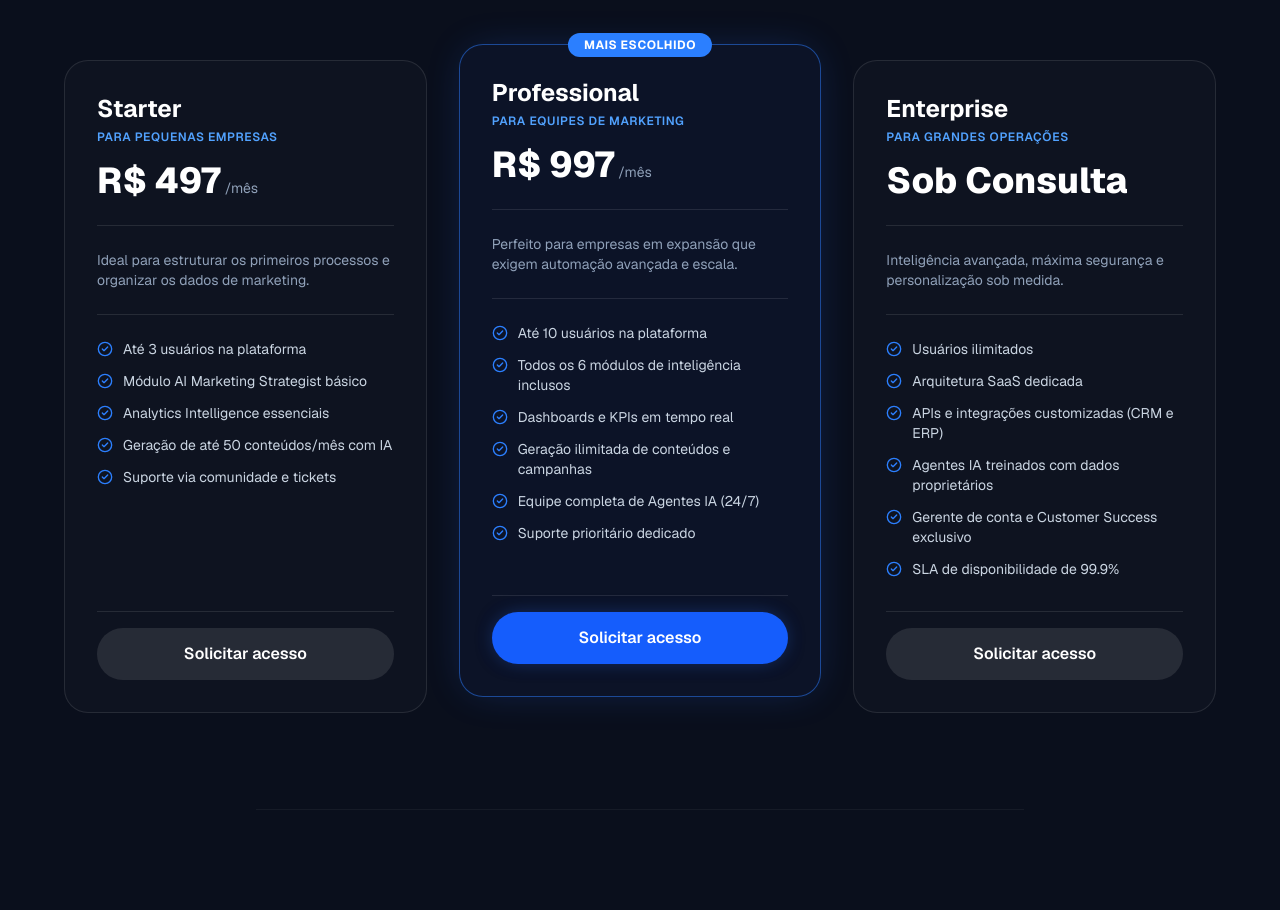
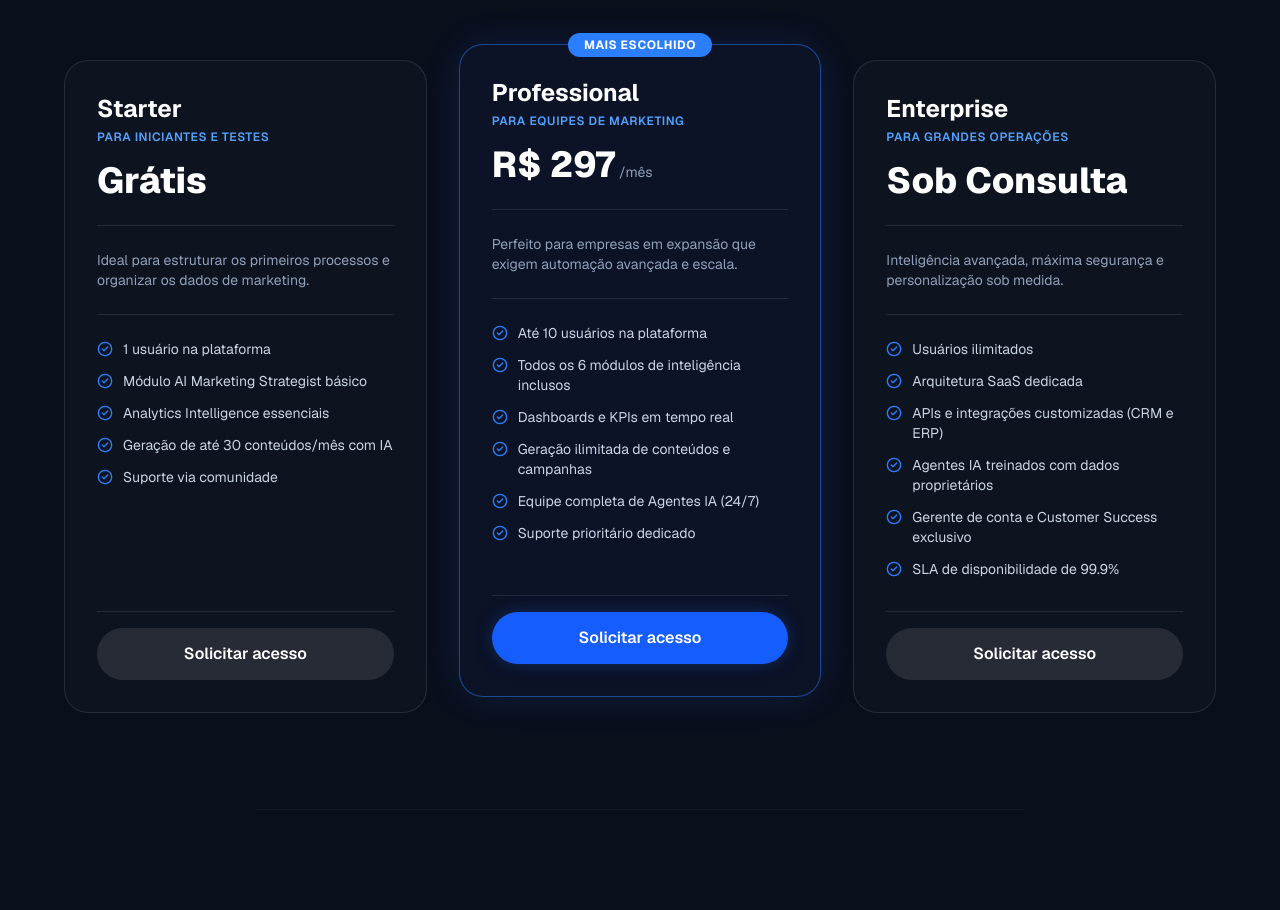
Before and after one commit to felipecarnaubasp-dot/marketing-intelligence-os, a Next.js app: page / in a window 1280 px wide. Shown: the part 7280-8190 px from the top of the page. Built offline with nearby package versions, Linux system fonts and the light colour scheme.

Commit message:
Update page.tsx

```diff
--- a/app/page.tsx
+++ b/app/page.tsx
@@ -15,8 +15,8 @@ export default function LandingPage() {
   };
 
   // Links do WhatsApp com mensagens customizadas para cada plano
-  const waLinkStarter = "https://wa.me/5511967585119?text=Olá!%20Tenho%20interesse%20no%20plano%20Starter%20(R$%20497/mês)%20do%20Marketing%20Intelligence%20OS.";
-  const waLinkPro = "https://wa.me/5511967585119?text=Olá!%20Tenho%20interesse%20no%20plano%20Professional%20(R$%20997/mês)%20do%20Marketing%20Intelligence%20OS.";
+  const waLinkStarter = "https://wa.me/5511967585119?text=Olá!%20Gostaria%20de%20ativar%20o%20plano%20Starter%20(Free)%20do%20Marketing%20Intelligence%20OS.";
+  const waLinkPro = "https://wa.me/5511967585119?text=Olá!%20Tenho%20interesse%20no%20plano%20Professional%20(R$%20297/mês)%20do%20Marketing%20Intelligence%20OS.";
   const waLinkEnterprise = "https://wa.me/5511967585119?text=Olá!%20Tenho%20interesse%20no%20plano%20Enterprise%20(Sob%20Consulta)%20do%20Marketing%20Intelligence%20OS.";
   const waLinkGeral = "https://wa.me/5511967585119?text=Olá!%20Gostaria%20de%20solicitar%20acesso%20ao%20Marketing%20Intelligence%20OS.";
 
@@ -437,7 +437,7 @@ export default function LandingPage() {
           </div>
         </section>
 
-        {/* 9. PLANOS (COM VALORES REAIS) */}
+        {/* 9. PLANOS (ATUALIZADO COM OS NOVOS VALORES) */}
         <section id="planos" className="py-24 px-6 max-w-7xl mx-auto">
           <div className="text-center mb-16">
             <h2 className="text-3xl md:text-5xl font-bold text-white mb-6">Pronto para escalar?</h2>
@@ -448,24 +448,24 @@ export default function LandingPage() {
             {[
               {
                 name: "Starter",
-                subtitle: "Para pequenas empresas",
-                price: "R$ 497",
-                period: "/mês",
+                subtitle: "Para iniciantes e testes",
+                price: "Grátis",
+                period: "",
                 desc: "Ideal para estruturar os primeiros processos e organizar os dados de marketing.",
                 highlight: false,
                 link: waLinkStarter,
                 features: [
-                  "Até 3 usuários na plataforma",
+                  "1 usuário na plataforma",
                   "Módulo AI Marketing Strategist básico",
                   "Analytics Intelligence essenciais",
-                  "Geração de até 50 conteúdos/mês com IA",
-                  "Suporte via comunidade e tickets"
+                  "Geração de até 30 conteúdos/mês com IA",
+                  "Suporte via comunidade"
                 ]
               },
               {
                 name: "Professional",
                 subtitle: "Para equipes de marketing",
-                price: "R$ 997",
+                price: "R$ 297",
                 period: "/mês",
                 desc: "Perfeito para empresas em expansão que exigem automação avançada e escala.",
                 highlight: true,
```
